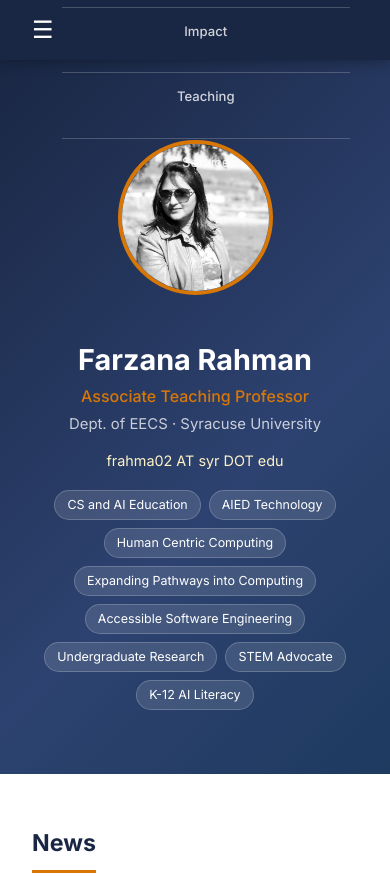
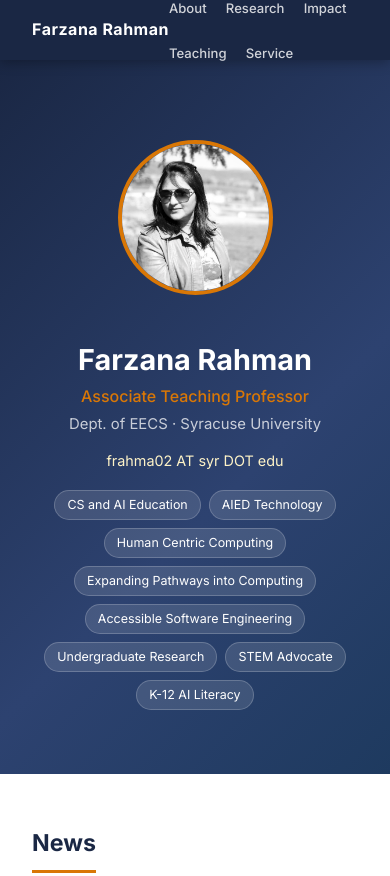
Before and after one commit to farahman/farahman.github.io, a plain HTML site: page index.html in a window 390 px wide. Shown: the top 876 px of the page. Drawn offline with Linux system fonts and the light colour scheme.

Commit message:
Update index.html

```diff
--- a/index.html
+++ b/index.html
@@ -13,53 +13,6 @@
   }
   body { font-family: 'Inter', sans-serif; color: #1f2937; background: var(--white); line-height: 1.6; }
 
-/* NEW NAV */
-	/* Hamburger button — hidden on desktop */
-.nav-toggle {
-  display: none;
-  background: none;
-  border: none;
-  font-size: 1.5rem;
-  cursor: pointer;
-  color: white; /* match your nav color */
-}
-
-@media (max-width: 768px) {
-  .nav-toggle {
-    display: block; /* show on mobile */
-  }
-
-  .nav-links {
-    display: none;         /* hidden by default */
-    flex-direction: column;
-    width: 100%;
-  }
-
-  .nav-links.open {
-    display: flex;         /* shown when toggled */
-  }
-
-  .nav-links li {
-    text-align: center;
-    padding: 10px 0;
-    border-top: 1px solid rgba(255,255,255,0.2);
-  }
-}
-
-
-@media (max-width: 768px) {
-  nav ul {
-    flex-wrap: wrap;
-    justify-content: center;
-    gap: 8px;
-    padding: 8px;
-  }
-
-  nav ul li a {
-    font-size: 0.85rem;
-    padding: 6px 10px;
-  }
-}
 
 /* NAV */
   nav {
@@ -225,7 +178,7 @@
 
 <!-- NAV -->
 <nav>
-  <button class="nav-toggle" aria-label="Toggle menu">&#9776;</button>
+<span class="nav-brand">Farzana Rahman</span>
   <ul class="nav-links">
     <li><a href="#about">About</a></li>
     <!--<li><a href="#exp-edu">Experience</a></li>-->
```
